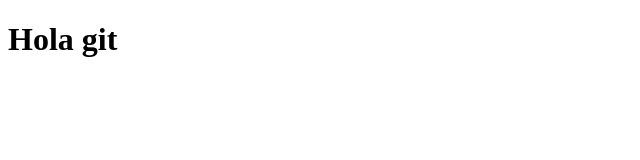
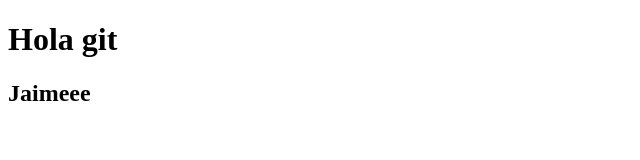
Before and after one commit to jaime971/proyecto, a plain HTML site: page index.html in a window 1280 px wide. Shown: the whole page, without its empty margins (0-640 px from the left). Drawn offline with Linux system fonts and the light colour scheme.

Commit message:
Agregando subtitulo

```diff
--- a/index.html
+++ b/index.html
@@ -8,5 +8,6 @@
 </head>
 <body>
     <h1>Hola git</h1>
+    <h2>Jaimeee</h2>
 </body>
 </html>
```
